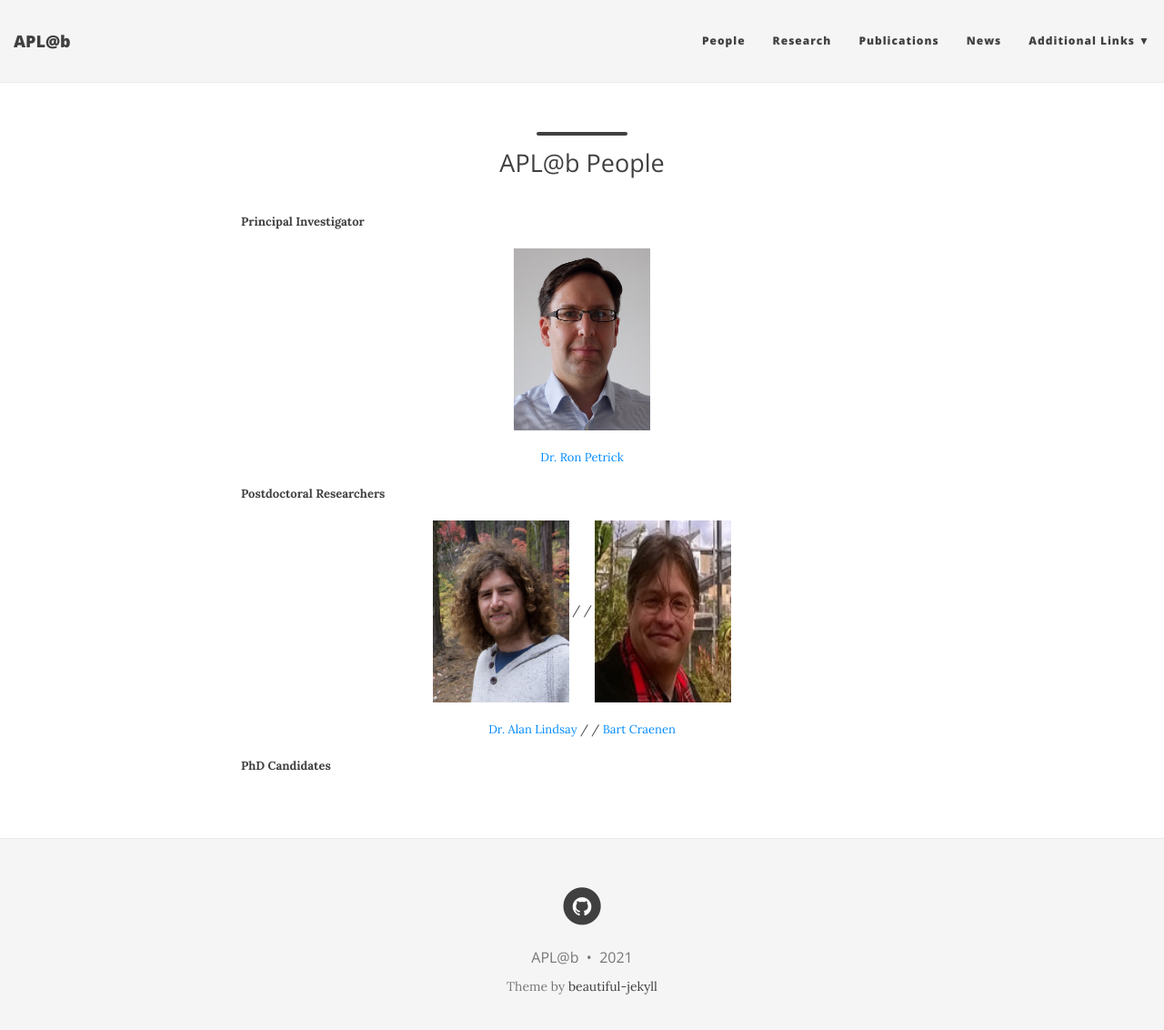
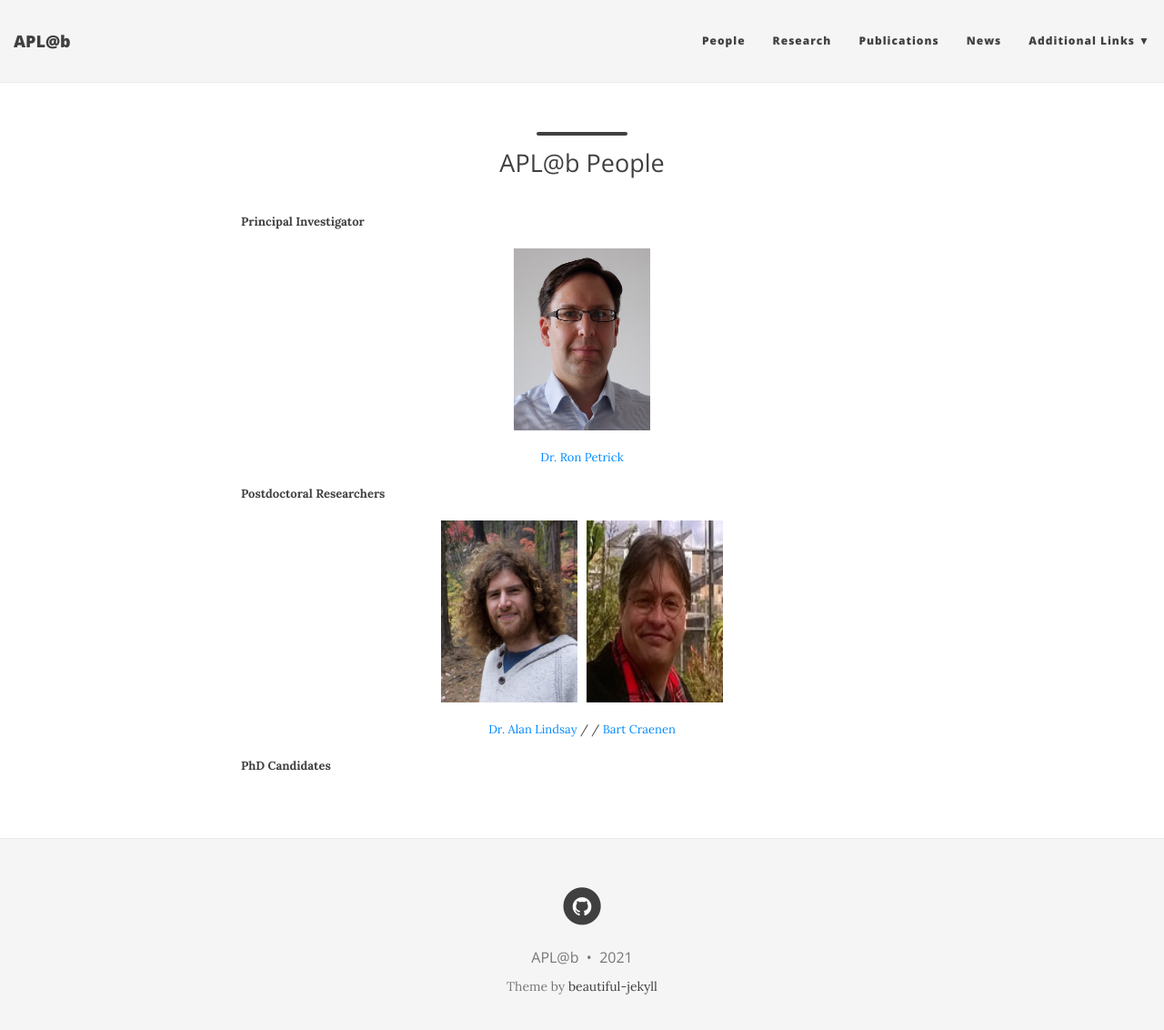
Before and after one commit to aplab2020/aplab2020.github.io, a Jekyll site: the page built from people.md, in a window 1280 px wide and 1145 px high. Shown: the top 1132 px of the window at 91% size. Built offline with Jekyll 4.4.1, drawn with Linux system fonts in a browser that asks for light colours; nearby versions of some CDN libraries.

Commit message:
Update people.md

```diff
--- a/people.md
+++ b/people.md
@@ -16,7 +16,7 @@
 
 **Postdoctoral Researchers**
 
-<p align="center"> <img src="/img/alan.jpg" align="center" width="150" height="200">   / /   <img src="/img/bart.jpg" align="center" width="150" height="200"> </p>
+<p align="center"> <img src="/img/alan.jpg" align="center" width="150" height="200">   &nbsp;   <img src="/img/bart.jpg" align="center" width="150" height="200"> </p>
 
 <p align="center"> <a href="https://researchportal.hw.ac.uk/en/persons/alan-lindsay" style="float: ;">Dr. Alan Lindsay</a>      / /
                    <a href="https://scholar.google.ch/citations?hl=de&user=i8JsL7QAAAAJ&view_op=list_works" style="float: ;">Bart Craenen</a>
```
